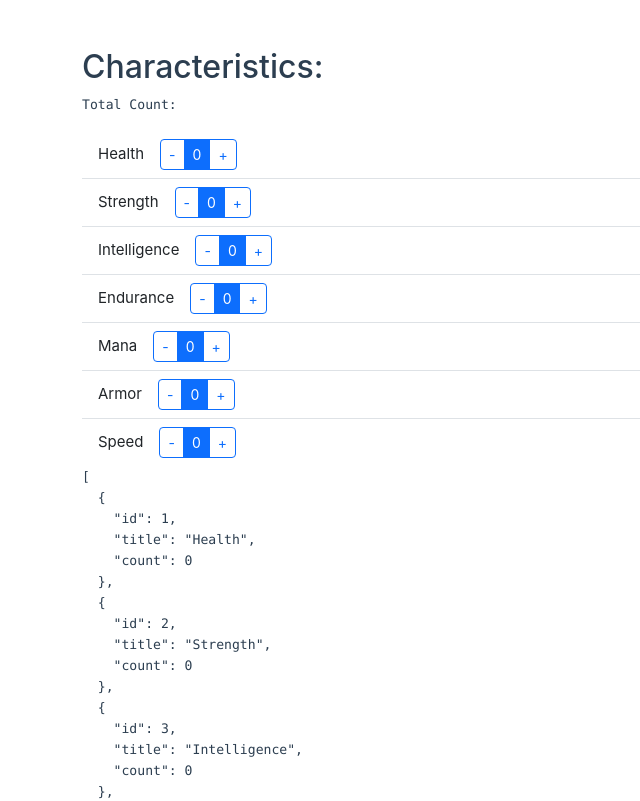
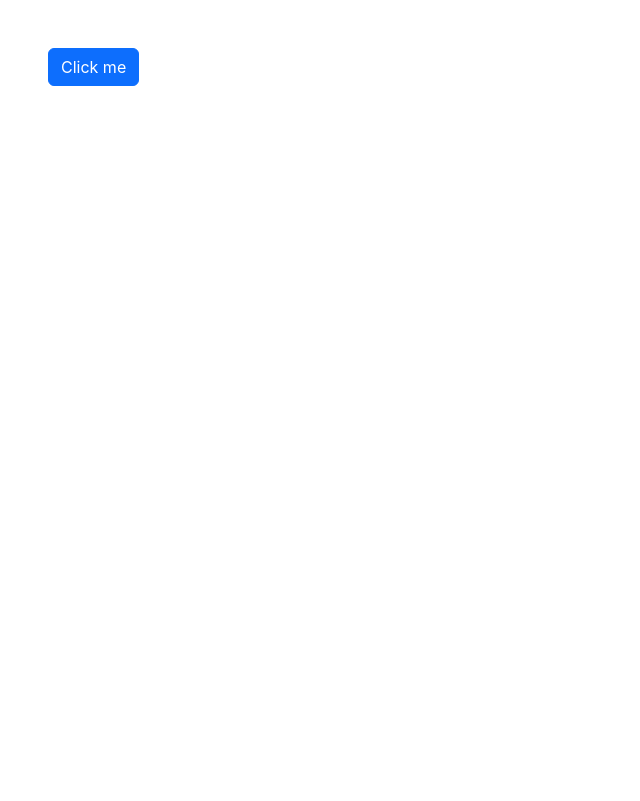
Before and after one commit to OleksandraShkilniuk/vue-projects, a Vue app: page / in a window 1280 px wide. Shown: the top 801 px of the page, without its empty margins (0-640 px from the left). Built offline with nearby package versions, Linux system fonts and the light colour scheme.

Commit message:
test axios

```diff
--- a/package.json
+++ b/package.json
@@ -9,8 +9,9 @@
     "preview": "vite preview"
   },
   "dependencies": {
-    "vue": "^3.3.11",
-    "bootstrap": "^5.3.2"
+    "axios": "^1.6.4",
+    "bootstrap": "^5.3.2",
+    "vue": "^3.3.11"
   },
   "devDependencies": {
     "@vitejs/plugin-vue": "^4.5.2",
--- /dev/null
+++ b/src/axios.vue
@@ -0,0 +1,41 @@
+
+<template>
+<button type="button" class="m-5 btn-primary btn" @click="fetchData()">Click me</button>
+
+</template>
+
+
+
+<script>
+import axios from 'axios'
+export default {
+  name: "axios",
+  data() {
+    return {
+      giphy: {
+        api_token: 'cnGXlyc7W8RAXDueL3OpNruQOr7biqHE',
+        url: 'https://api.giphy.com/v1/gifs',
+      }
+    }
+  },
+  methods: {
+
+    fetchData() {
+      axios({
+        method: 'get',
+        url: `${this.giphy.url}/trending?api_key=${this.giphy.api_token}`,
+      }).then((response) => {
+        console.log(response.data)
+      })
+          .catch((error) => {
+            console.log('error',error)
+          })
+    },
+    }
+  }
+</script>
+
+
+<style scoped>
+
+</style>
--- a/src/main.js
+++ b/src/main.js
@@ -1,6 +1,6 @@
 import './assets/main.css'
 
 import { createApp } from 'vue'
-import lesson_22 from './lesson_22.vue'
+import axios from './axios.vue'
 
-createApp(lesson_22).mount('#app')
+createApp(axios).mount('#app')
```
Also changed, not shown: 1 other file (tests, documents, lock files or other folders).
